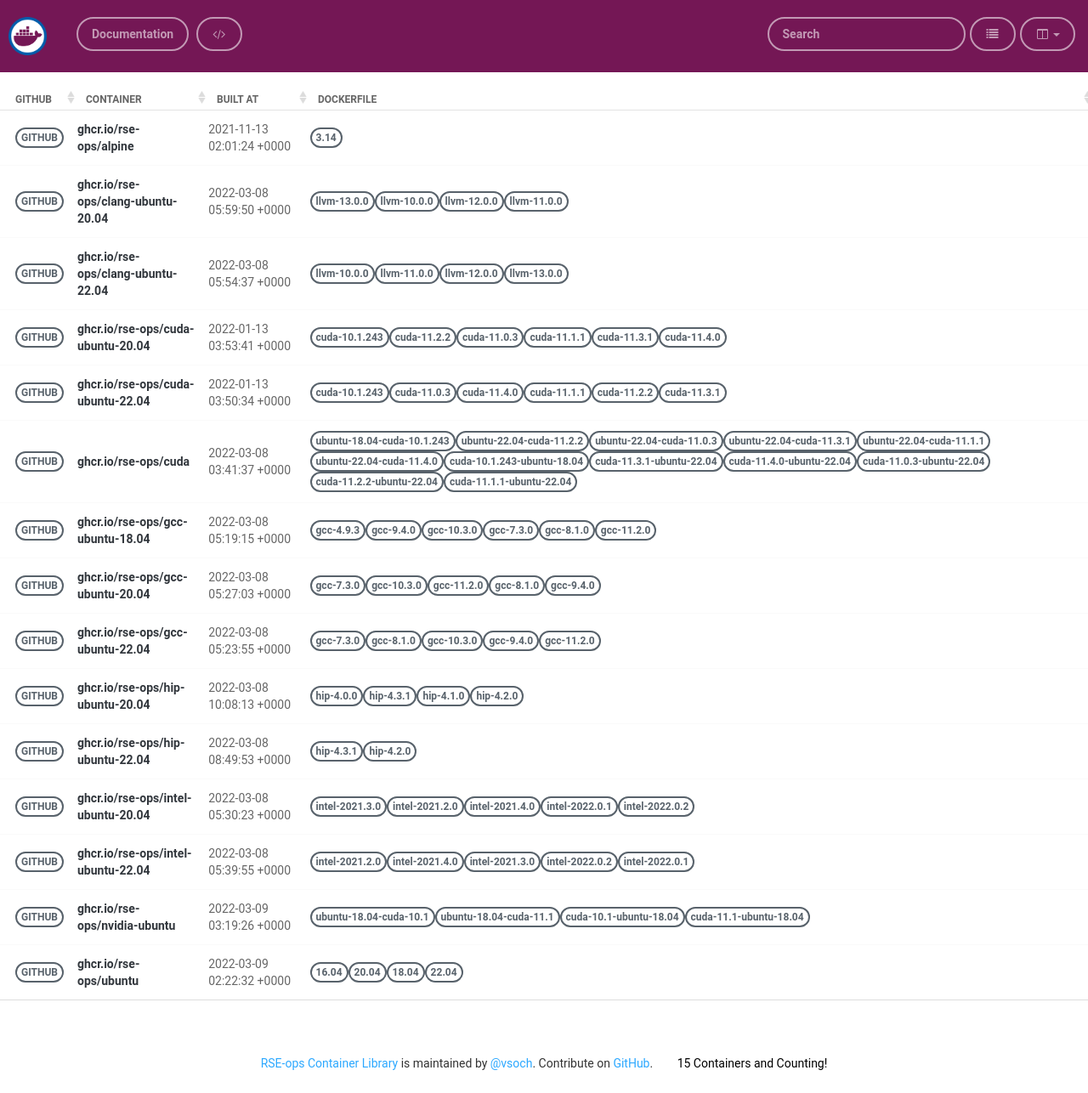
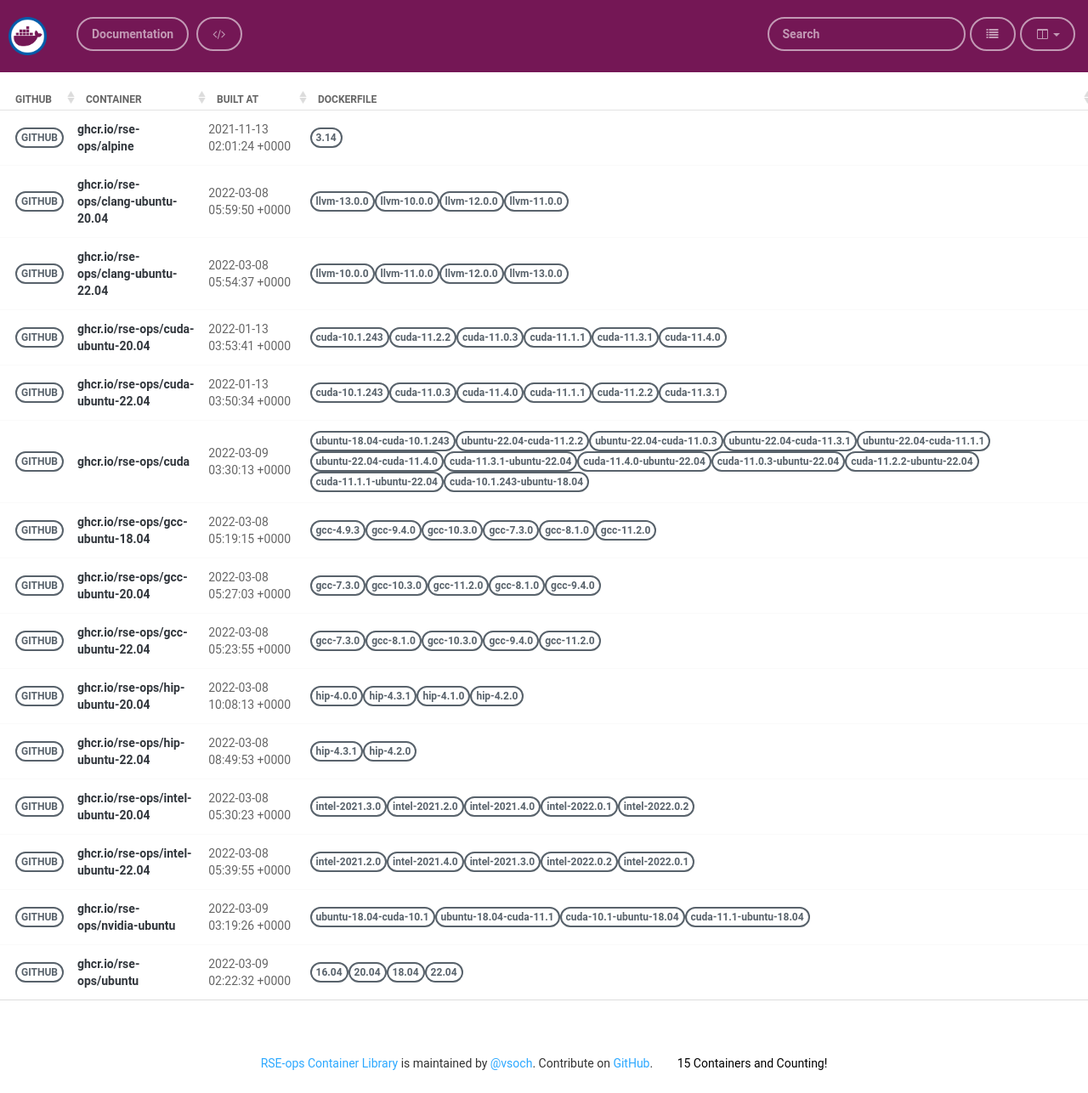
Before and after one commit to rse-ops/docker-images, a Jekyll site: the page built from pages/index.md, in a window 1280 px wide. Shown: the whole page at 85% size. Built offline with Jekyll 4.4.1, drawn with Linux system fonts in a browser that asks for light colours; nearby versions of some CDN libraries.

Commit message:
Automated push to update library 2022-03-09

```diff
--- a/_library/ghcr.io-rse-ops-cuda.md
+++ b/_library/ghcr.io-rse-ops-cuda.md
@@ -1,7 +1,7 @@
 ---
 layout: container
 name: ghcr.io/rse-ops/cuda
-updated_at: 2022-03-08 03:41:37.455837
+updated_at: 2022-03-09 03:30:13.252917
 
 
 container_url: https://github.com/orgs/rse-ops/packages/container/package/cuda
```
Also changed, not shown: other parts of _library/ghcr.io-rse-ops-cuda.md (+3 -3 lines).
